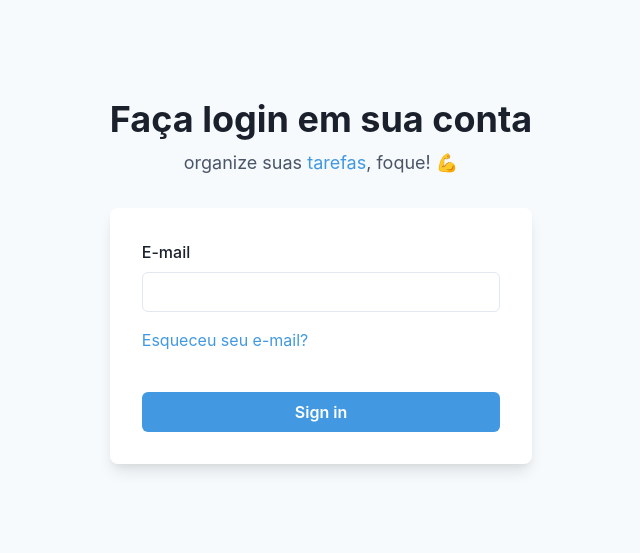
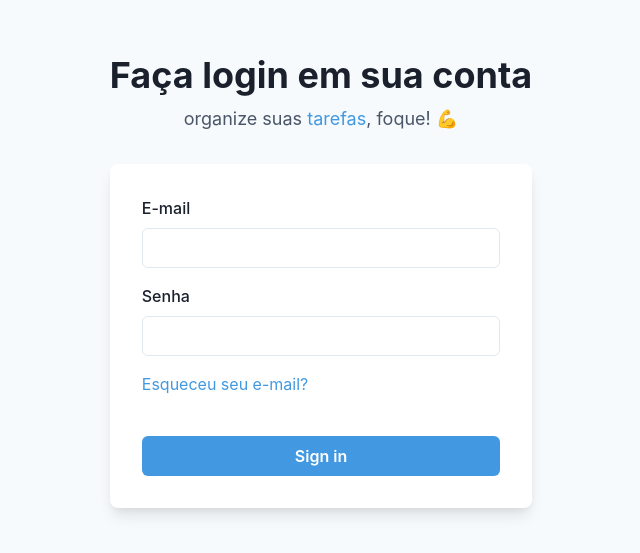
Before and after one commit to ricardovac/taskfocus, a Next.js app: page / in a window 1280 px wide. Shown: the part 119-672 px from the top of the page, without its empty margins (319-959 px from the left). Built offline with nearby package versions, Linux system fonts and the light colour scheme; no server answers.

Commit message:
supabaseV2 magic-link cookies problem, probably changing auth method

```diff
--- /dev/null
+++ b/pages/api/auth.js
@@ -0,0 +1,5 @@
+import { supabaseClient } from "../../lib/client";
+
+export default function handler(req, res) {
+  supabaseClient.auth.api.setAuthCookie(req, res);
+}
--- a/pages/index.js
+++ b/pages/index.js
@@ -1,8 +1,19 @@
 import Head from "next/head";
 import { Box } from "@chakra-ui/react";
 import SignIn from "./signin";
+import { useRouter } from "next/router";
+import { supabaseClient } from "../lib/client";
+import { useEffect } from "react";
 
 const Home = () => {
+  const router = useRouter();
+  const user = supabaseClient.auth.getUser();
+
+  useEffect(() => {
+    if (!user) {
+      router.push("/signin");
+    }
+  }, [user, router]);
   return (
     <div>
       <Head>
@@ -14,7 +25,6 @@ const Home = () => {
         <link rel="icon" href="/favicon.ico" />
       </Head>
       <main>
-        {/* <Box>Hello world</Box> */}
         <SignIn />
       </main>
     </div>
--- a/pages/signin.js
+++ b/pages/signin.js
@@ -19,6 +19,7 @@ import { supabaseClient } from "../lib/client";
 
 const SignIn = () => {
   const [email, setEmail] = useState("");
+  const [password, setPassword] = useState("");
   const [isLoading, setIsLoading] = useState(false);
   const [isSubmitted, setIsSubmitted] = useState(false);
   const [error, setError] = useState(false);
@@ -28,8 +29,9 @@ const SignIn = () => {
     setIsLoading(true);
     setError(null);
     try {
-      const { error } = await supabaseClient.auth.signIn({
+      const { data, error } = await supabaseClient.auth.signInWithPassword({
         email,
+        password,
       });
     } catch (error) {
       setError(error.message);
@@ -38,8 +40,11 @@ const SignIn = () => {
     }
   };
 
-  const changeHandler = (event) => {
+  const changeHandlerEmail = (event) => {
     setEmail(event.target.value);
+  };
+  const changeHandlerPassword = (event) => {
+    setPassword(event.target.value);
   };
 
   return (
@@ -70,7 +75,7 @@ const SignIn = () => {
         >
           {isSubmitted ? (
             <Heading size="md" textAlign="center" color="gray.600">
-              Please check {email} for login link
+              Verifique sua senha!
             </Heading>
           ) : (
             <chakra.form onSubmit={submitHandler}>
@@ -83,7 +88,18 @@ const SignIn = () => {
                     autoComplete="email"
                     required
                     value={email}
-                    onChange={changeHandler}
+                    onChange={changeHandlerEmail}
+                  />
+                </FormControl>
+                <FormControl id="password">
+                  <FormLabel>Senha</FormLabel>
+                  <Input
+                    name="password"
+                    type="password"
+                    autoComplete="password"
+                    required
+                    value={password}
+                    onChange={changeHandlerPassword}
                   />
                 </FormControl>
                 <Stack spacing={10}>
```
